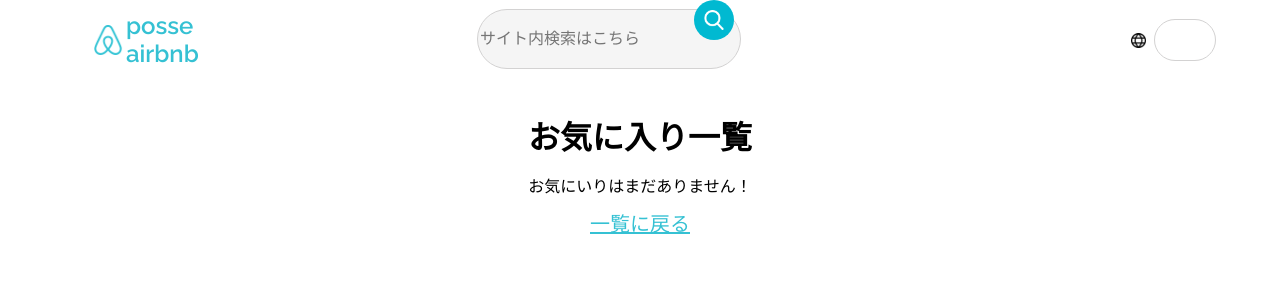
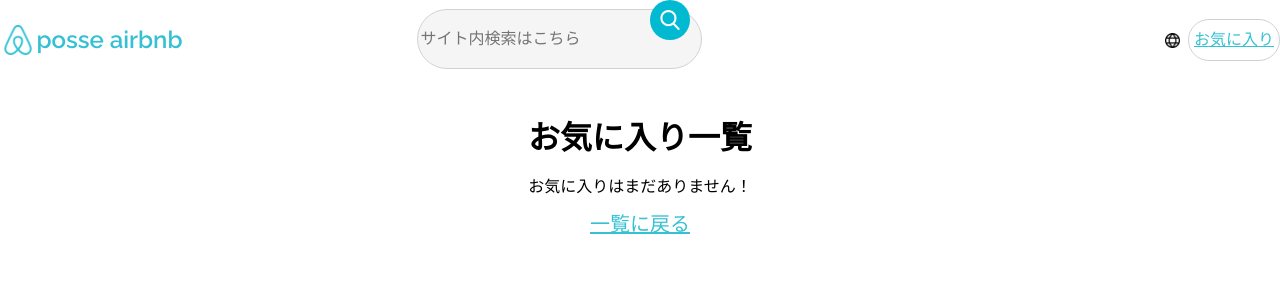
Before and after one commit to momo-0315/Arigato, a PHP site: page /fav.php in a window 1280 px wide. Shown: the top 300 px of the page. Run offline with PHP 8.4, Linux system fonts and the light colour scheme.

Commit message:
add：index.php にお気に入りページに飛べるリンク追加

```diff
--- a/src/css/_header.scss
+++ b/src/css/_header.scss
@@ -4,7 +4,10 @@
   align-items: center;
   position: fixed;
   top: 0;
-  width: 100%;
+  left: 0;
+  right: 0;
+  margin: 0 auto;
+  width: 1280px;
   height: 5rem;
   background: white;
   z-index: 1;
@@ -14,7 +17,6 @@
     align-items: center;
     width: 20%;
     height: 100%;
-    margin-left: 7%;
   }
   &__logo--icon {
     width: 30px;
@@ -61,19 +63,27 @@
     -ms-transform: translate(-50%, -50%);
   }
   &__account {
-    width: 10%;
+    width: 18%;
     height:  100%;
+    display: flex;
+    align-items: center;
+    justify-content: right;
   }
   &__account--globe {
     width: 15px;
-    height: auto;
+    height: 15px;
     margin: 0 0.5rem;
   }
   &__account--wrapper{
-    width: 7%;
-    height:50%;
+    height: 50%;
     border: 1px solid rgb(211, 210, 210);
     border-radius: 30px;
-    margin: 0 5% 0 0;
+    padding: 0 5px;
+    display: flex;
+    align-items: center;
+  }
+
+  &__account--favourites {
+    color: #35c1d3;
   }
 }
--- a/src/css/style.css
+++ b/src/css/style.css
@@ -3,7 +3,10 @@
   align-items: center;
   position: fixed;
   top: 0;
-  width: 100%;
+  left: 0;
+  right: 0;
+  margin: 0 auto;
+  width: 1280px;
   height: 5rem;
   background: white;
   z-index: 1;
@@ -13,7 +16,6 @@
   align-items: center;
   width: 20%;
   height: 100%;
-  margin-left: 7%;
 }
 .header__logo--icon {
   width: 30px;
@@ -59,20 +61,27 @@
   -ms-transform: translate(-50%, -50%);
 }
 .header__account {
-  width: 10%;
+  width: 18%;
   height: 100%;
+  display: flex;
+  align-items: center;
+  justify-content: right;
 }
 .header__account--globe {
   width: 15px;
-  height: auto;
+  height: 15px;
   margin: 0 0.5rem;
 }
 .header__account--wrapper {
-  width: 7%;
   height: 50%;
   border: 1px solid rgb(211, 210, 210);
   border-radius: 30px;
-  margin: 0 5% 0 0;
+  padding: 0 5px;
+  display: flex;
+  align-items: center;
+}
+.header__account--favourites {
+  color: #35c1d3;
 }
 
 .filter {
--- a/src/user/common/user_header.php
+++ b/src/user/common/user_header.php
@@ -27,10 +27,11 @@
         </button>
         </input>
     </form>
-    <div>
+    <div class="header__account">
+        <img class="header__account--globe" src="../../img/logos/globe.png" alt="">
+        <div class="header__account--wrapper">
+            <a href="fav.php" class="header__account--favourites">お気に入り</a>
+        </div>
+    </div>
 
-    </div class="header__account">
-    <img class="header__account--globe" src="../../img/logos/globe.png" alt="">
-    <div class="header__account--wrapper"></div>
-    </div>
 </header>
--- a/src/user/fav.php
+++ b/src/user/fav.php
@@ -24,7 +24,7 @@
   <div class="favourites">
     <h1 class="favourites__title">お気に入り一覧</h1>
     <?php if (empty($favourites)) { ?>
-      <p>お気にいりはまだありません！</p>
+      <p>お気に入りはまだありません！</p>
     <?php } else { ?>
       <table class="favourites__table">
         <form action="" method="post">
```
Also changed, not shown: src/user/fav_ifusingdifferentfile.php (+16 -0 lines), src/user/index.php (+0 -8 lines), 1 other file.
